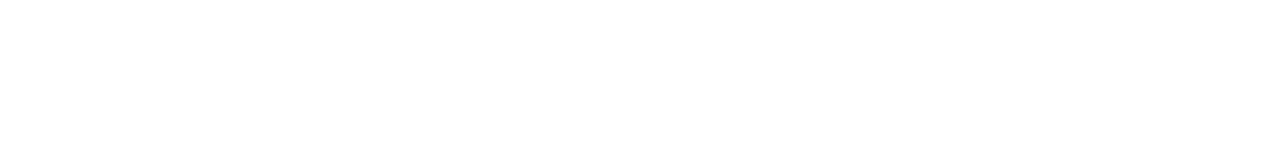
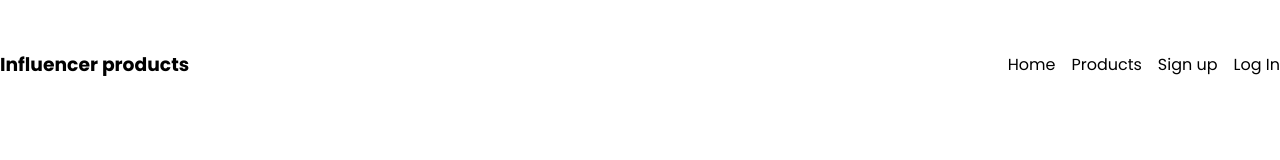
Before and after one commit to ANIK365PRO/influencer_gear_products, a plain HTML site: page index.html in a window 1280 px wide. Drawn offline with Linux system fonts and the light colour scheme.

Commit message:
added navber

```diff
--- a/index.html
+++ b/index.html
@@ -8,8 +8,20 @@
   <link rel="stylesheet" href="./styles/product.css">
 </head>
 
-<body>
-
+<body class="poppins-regular_font ">
+  <header>
+    <nav>
+      <h3>Influencer products</h3>
+      <ul>
+        <li>Home</li>
+        <li>Products</li>
+        <li>Sign up</li>
+        <li>Log In</li>
+        <!-- <li></li>
+        <li></li> -->
+      </ul>
+    </nav>
+  </header>
 </body>
 
 </html>
--- a/styles/product.css
+++ b/styles/product.css
@@ -0,0 +1,30 @@
+@import url('https://fonts.googleapis.com/css2?family=Poppins:ital,wght@0,100;0,200;0,300;0,400;0,500;0,600;0,700;0,800;0,900;1,100;1,200;1,300;1,400;1,500;1,600;1,700;1,800;1,900&display=swap');
+
+.poppins-regular_font {
+  font-family: 'Poppins', serif;
+  font-weight: 400;
+  font-style: normal;
+}
+* {
+  padding: 0;
+  margin: 0;
+  box-sizing: border-box;
+}
+body {
+  max-width: 1280px;
+  margin: 0 auto;
+}
+header nav {
+  padding: 50px 0;
+  display: flex;
+  justify-content: space-between;
+}
+header ul {
+  display: flex;
+  align-items: center;
+  gap: 1rem;
+  justify-content: space-between;
+}
+header ul li {
+  list-style: none;
+}
```
